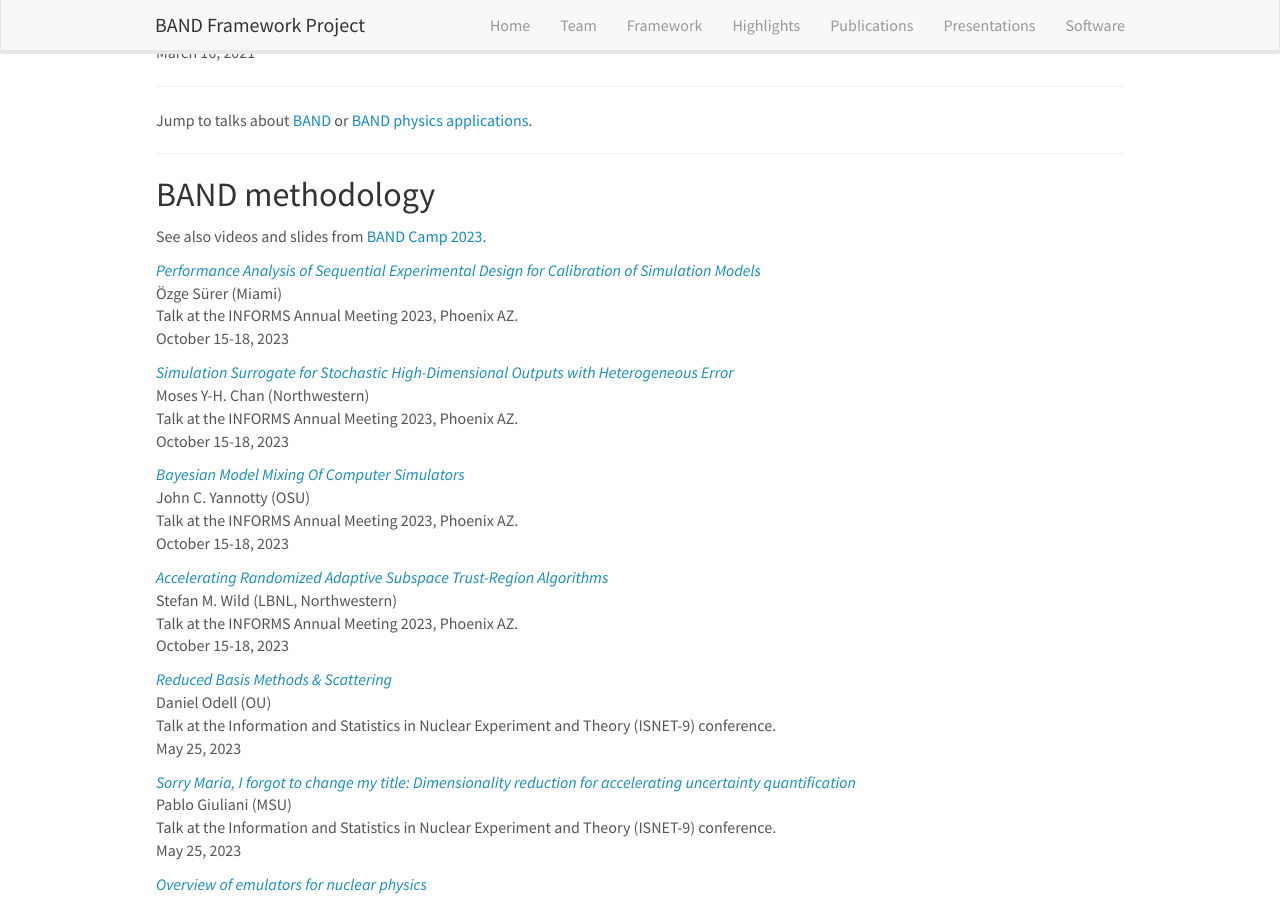
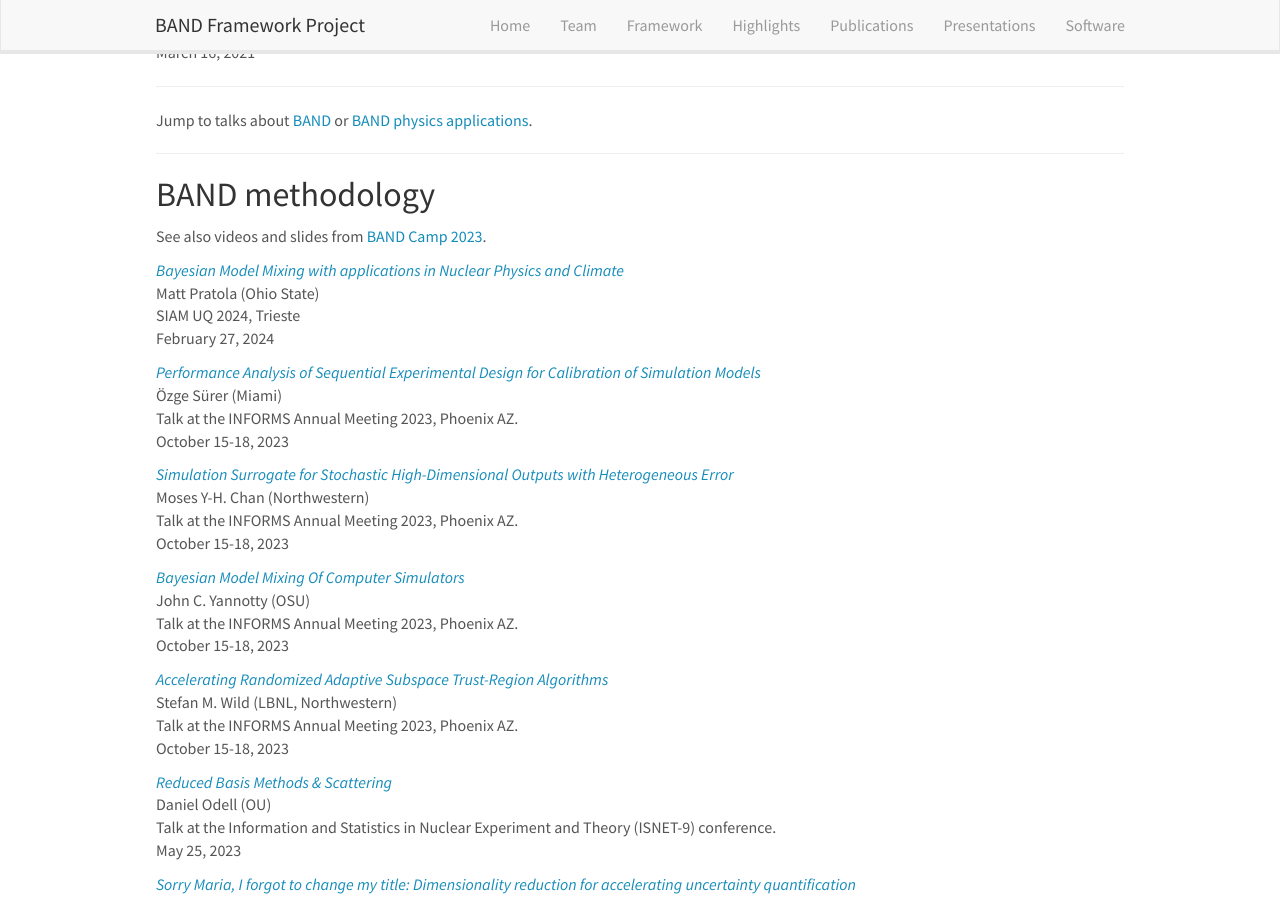
Before and after one commit to bandframework/bandframework.github.io, a Jekyll site: the page built from _pages/presentations.md, in a window 1280 px wide and 900 px high, scrolled down 997 px. Built offline with Jekyll 4.4.1, drawn with Linux system fonts in a browser that asks for light colours; nearby versions of some CDN libraries.

Commit message:
Update presentations.yml

```diff
--- a/_data/presentations.yml
+++ b/_data/presentations.yml
@@ -1,3 +1,16 @@
+- title: "Bayesian Model Mixing with applications in Nuclear Physics and Climate"
+  image:
+  location: >
+    SIAM UQ 2024, Trieste
+  date: >
+    February 27, 2024
+  presenter: Matt Pratola (Ohio State)
+  link:
+    url: https://www.dropbox.com/scl/fi/xsc31nlzd8b5ertm28z1f/siamuq2024.pdf?rlkey=x72gpoc478kti5ss0mu5itoj7&dl=0
+  highlight: 0
+  type: methodology
+  news2:
+
 - title: "Assessing the progress through quantified nuclear structure theory"
   image:
   location: >
```
